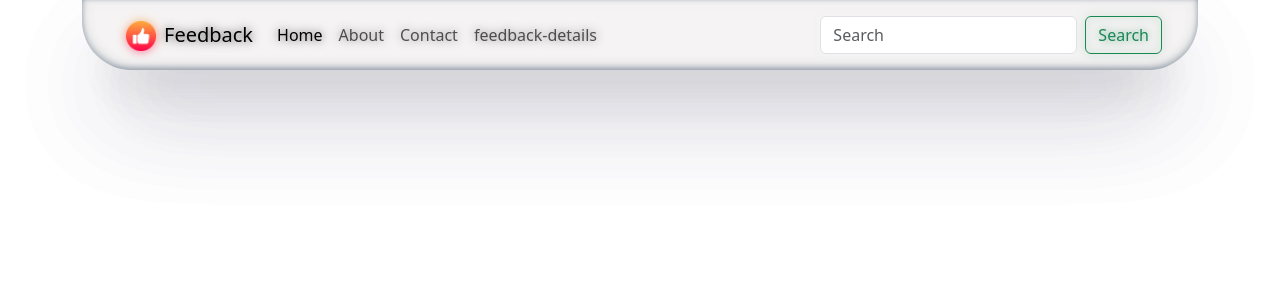
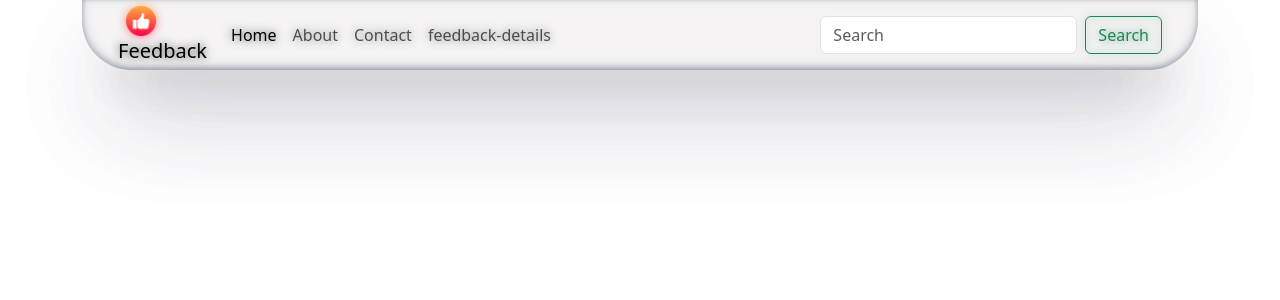
Before and after one commit to alvaresroyston/e2e-feedback-form, a React (Create React App) app: page / in a window 1280 px wide. Shown: the top 300 px of the page. Built offline with nearby package versions, Linux system fonts and the light colour scheme.

Commit message:
Added link to feedback icon

```diff
--- a/src/Components/Navbar.jsx
+++ b/src/Components/Navbar.jsx
@@ -15,7 +15,9 @@
               height="30"
               class="d-inline-block align-text-top mx-2"
             />
-            Feedback
+            <Link class="nav-link active" aria-current="page" to="/feedback">
+              Feedback
+            </Link>
           </a>
           <button
             class="navbar-toggler"
@@ -54,7 +56,7 @@
               </li>
               <li class="nav-item">
                 <Link class="nav-link " to="/feedbackDetails">
-                feedback-details
+                  feedback-details
                 </Link>
               </li>
             </ul>
```
